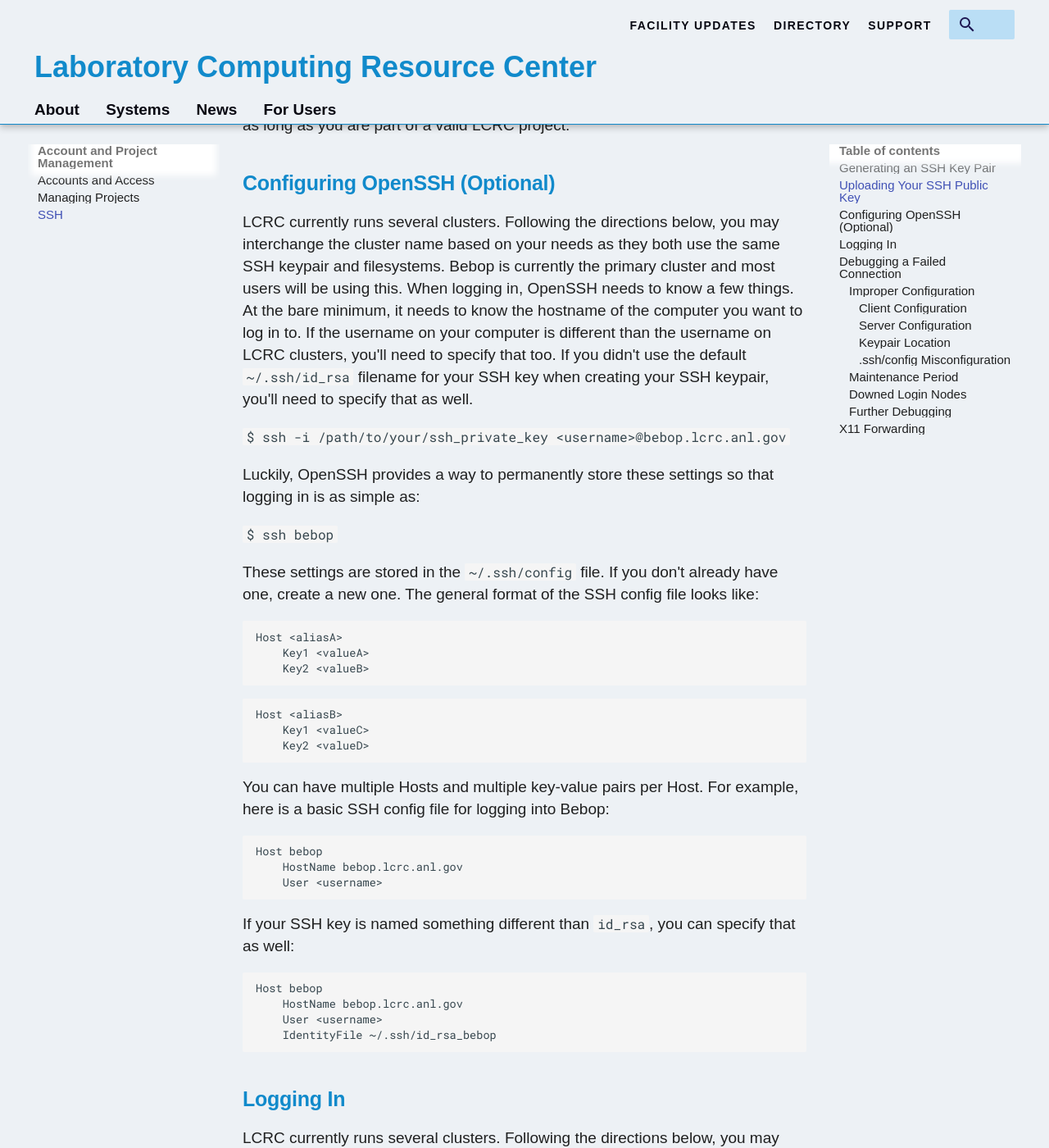
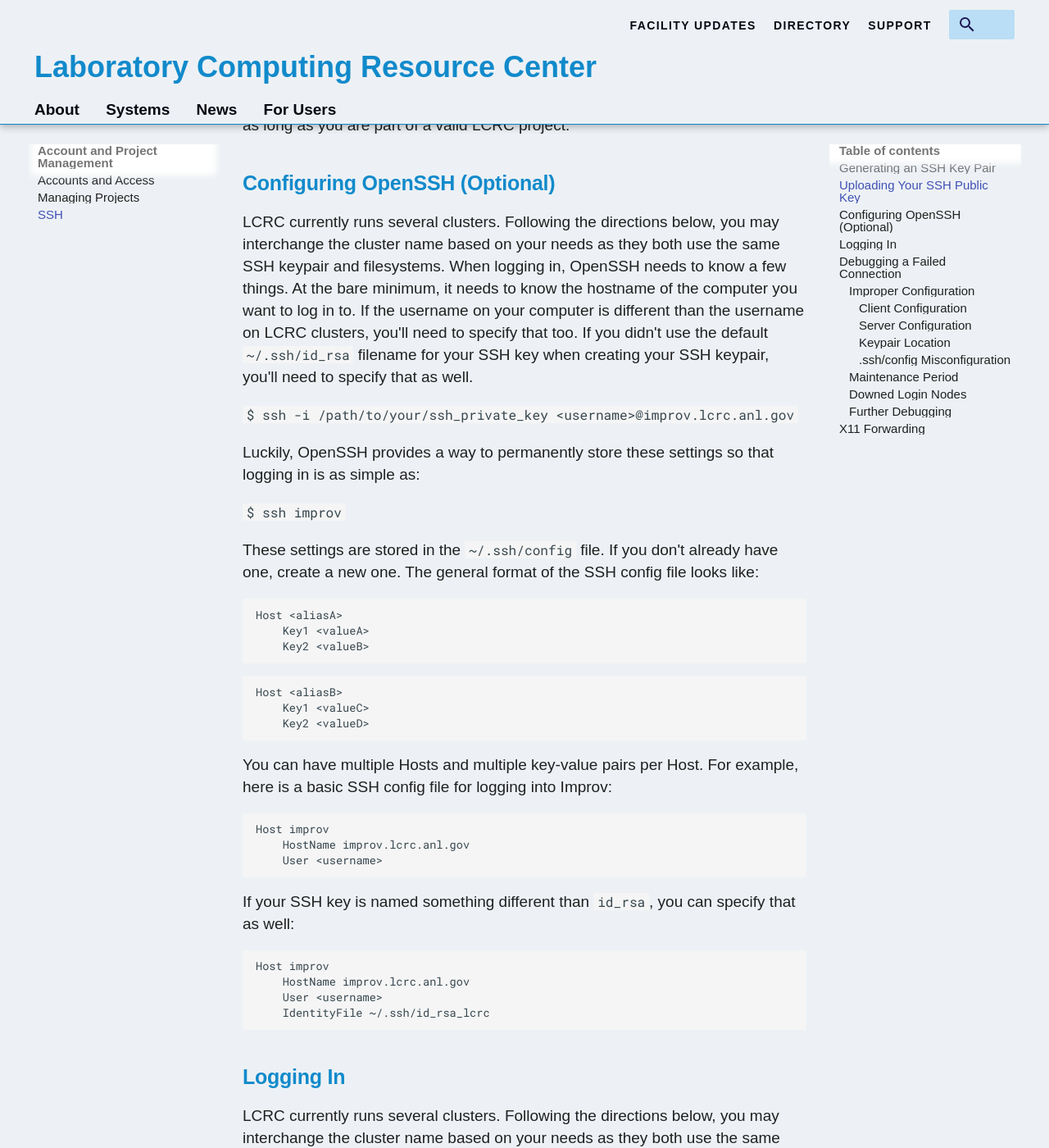
Before and after one commit to argonne-lcrc/user-guides, an MkDocs documentation site: the page built from docs/account-project-management/ssh.md, in a window 1280 px wide and 1400 px high, scrolled down 2443 px. Shown: the whole window at 82% size. Built offline with MkDocs 1.6.1 and Material for MkDocs 9.7.7, drawn with Linux system fonts in a browser that asks for light colours; some web fonts are replaced; comment, search, counter and statistics services are not loaded; some of the changed text lies outside the part shown.

````diff
--- a/docs/account-project-management/ssh.md
+++ b/docs/account-project-management/ssh.md
@@ -66,13 +66,13 @@ Your public key is safe to share. It may also have your username and hostname or
 Configuring OpenSSH (Optional)
 ------------------------------
 
-LCRC currently runs several clusters. Following the directions below, you may interchange the cluster name based on your needs as they both use the same SSH keypair and filesystems. Bebop is currently the primary cluster and most users will be using this. When logging in, OpenSSH needs to know a few things. At the bare minimum, it needs to know the hostname of the computer you want to log in to. If the username on your computer is different than the username on LCRC clusters, you'll need to specify that too. If you didn't use the default `~/.ssh/id_rsa` filename for your SSH key when creating your SSH keypair, you'll need to specify that as well.
+LCRC currently runs several clusters. Following the directions below, you may interchange the cluster name based on your needs as they both use the same SSH keypair and filesystems. When logging in, OpenSSH needs to know a few things. At the bare minimum, it needs to know the hostname of the computer you want to log in to. If the username on your computer is different than the username on LCRC clusters, you'll need to specify that too. If you didn't use the default `~/.ssh/id_rsa` filename for your SSH key when creating your SSH keypair, you'll need to specify that as well.
 
-`$ ssh -i /path/to/your/ssh_private_key <username>@bebop.lcrc.anl.gov`
+`$ ssh -i /path/to/your/ssh_private_key <username>@improv.lcrc.anl.gov`
 
 Luckily, OpenSSH provides a way to permanently store these settings so that logging in is as simple as:
 
-`$ ssh bebop`
+`$ ssh improv`
 
 These settings are stored in the `~/.ssh/config` file. If you don't already have one, create a new one. The general format of the SSH config file looks like:
 
@@ -88,39 +88,35 @@ Host <aliasB>
     Key2 <valueD>
 ```
 
-You can have multiple Hosts and multiple key-value pairs per Host. For example, here is a basic SSH config file for logging into Bebop:
+You can have multiple Hosts and multiple key-value pairs per Host. For example, here is a basic SSH config file for logging into Improv:
 
 ```sh
-Host bebop
-    HostName bebop.lcrc.anl.gov
+Host improv
+    HostName improv.lcrc.anl.gov
     User <username>
 ```
 
 If your SSH key is named something different than `id_rsa`, you can specify that as well:
 
 ```sh
-Host bebop
-    HostName bebop.lcrc.anl.gov
+Host improv
+    HostName improv.lcrc.anl.gov
     User <username>
-    IdentityFile ~/.ssh/id_rsa_bebop
+    IdentityFile ~/.ssh/id_rsa_lcrc
 ```
 
 Logging In
 ----------
 
-LCRC currently runs several clusters. Following the directions below, you may interchange the cluster name based on your needs as they both use the same SSH keypair and filesystems. Bebop is currently the primary cluster and most users will be using this. Once you have uploaded your public key to the clusters, you can try logging in. If you followed our **Configuring OpenSSH** instructions above, logging in is as simple as:
+LCRC currently runs several clusters. Following the directions below, you may interchange the cluster name based on your needs as they both use the same SSH keypair and filesystems. Once you have uploaded your public key to the clusters, you can try logging in. If you followed our **Configuring OpenSSH** instructions above, logging in is as simple as:
 
-`$ ssh bebop`
+`$ ssh improv`
 
-If you skipped those instructions, you'll have to be a little more specific. For most users, you'll run the following command(s), substituting <username> for your LCRC username. **To access Bebop**:
+If you skipped those instructions, you'll have to be a little more specific. For most users, you'll run the following command(s), substituting <username> for your LCRC username. **To access Improv**:
 
-`$ ssh <username>@bebop.lcrc.anl.gov`
+`$ ssh <username>@improv.lcrc.anl.gov`
 
-**To access Blues**:
-
-`$ ssh <username>@blues.lcrc.anl.gov`
-
-Once you've logged in successfully, you're good to go. If you have any problems logging in, see **Debugging a Failed Connection** below.
+You can change the cluster name as needed based on our available resources. Once you've logged in successfully, you're good to go. If you have any problems logging in, see **Debugging a Failed Connection** below.
 
 Debugging a Failed Connection
 -----------------------------
@@ -174,7 +170,7 @@ These are all of the default permissions. If you made the mistake of giving ever
 
 If you didn't use the default `~/.ssh/id_rsa` filename for your SSH key when creating your SSH keypair, you'll need to specify that as well.
 
-`$ ssh -i /path/to/your/ssh_private_key <username>@bebop.lcrc.anl.gov`
+`$ ssh -i /path/to/your/ssh_private_key <username>@improv.lcrc.anl.gov`
 
 ##### .ssh/config Misconfiguration
 
@@ -186,22 +182,20 @@ Once per month, usually on the second Monday of the month, we have a maintenance
 
 #### Downed Login Nodes
 
-Occasionally LCRC login nodes may become unresponsive due to a number of various failures unexpectedly. Because of the round-robin nature of the connection, you may land on one of these bad nodes when you try to SSH to LCRC. We'll try to make sure each node is up at all times, but you may attempt to connect to the clusters during this unexpected down time. To test whether or not the problem is on your end or on the LCRC side and if you've already exhausted the other troubleshooting steps, try to connect to a specific login node. To do this, you can substitute your SSH commands of `ssh bebop.lcrc.anl.gov`, for example, with these instead. For Bebop:
+Occasionally LCRC login nodes may become unresponsive due to a number of various failures unexpectedly. Because of the round-robin nature of the connection, you may land on one of these bad nodes when you try to SSH to LCRC. We'll try to make sure each node is up at all times, but you may attempt to connect to the clusters during this unexpected down time. To test whether or not the problem is on your end or on the LCRC side and if you've already exhausted the other troubleshooting steps, try to connect to a specific login node. To do this, you can substitute your SSH commands of `ssh improv.lcrc.anl.gov`, for example, with these instead. For Improv:
+```sh
+ssh ilogin1.lcrc.anl.gov
+ssh ilogin2.lcrc.anl.gov
+ssh ilogin3.lcrc.anl.gov
+ssh ilogin4.lcrc.anl.gov
+```
 
+For Bebop:
 ```sh
 ssh beboplogin1.lcrc.anl.gov
 ssh beboplogin2.lcrc.anl.gov
 ssh beboplogin3.lcrc.anl.gov
 ssh beboplogin4.lcrc.anl.gov
-```
-
-For Blues:
-
-```sh
-ssh blueslogin1.lcrc.anl.gov
-ssh blueslogin2.lcrc.anl.gov
-ssh blueslogin3.lcrc.anl.gov
-ssh blueslogin4.lcrc.anl.gov
 ```
 
 If you try a couple of these nodes and still can't connect, you can continue troubleshooting. Of course in extremely rare cases most of our login nodes can be down so you can always contact us if you've exhausted all of your connection options.
@@ -211,7 +205,7 @@ If you try a couple of these nodes and still can't connect, you can continue tro
 If for whatever reason you cannot successfully log in, shoot us an email at [support@lcrc.anl.gov](mailto:support@lcrc.anl.gov). We'll need 3 things from you to diagnose your problem. Run the following commands and give us the output:
 
 ```sh
-ssh -vvv <username>@bebop.lcrc.anl.gov
+ssh -vvv <username>@improv.lcrc.anl.gov
 ls -la ~/.ssh
 cat ~/.ssh/config
 ```
@@ -223,15 +217,15 @@ X11 Forwarding
 
 In order to run programs with a graphical user interface (GUI) over SSH, you will need to enable X11 forwarding. This is fairly simple with OpenSSH. You can either run the following command:
 
-`ssh -X <username>@bebop.lcrc.anl.gov`
+`ssh -X <username>@improv.lcrc.anl.gov`
 
 or add the following to your `~/.ssh/config` file:
 
 ```sh
-Host bebop
-    HostName bebop.lcrc.anl.gov
+Host improv
+    HostName improv.lcrc.anl.gov
     User <username>
     ForwardX11 yes
 ```
 
-and run `ssh bebop` normally.
+and run `ssh improv` normally.
--- a/mkdocs.yml
+++ b/mkdocs.yml
@@ -13,9 +13,12 @@ nav:
   #- Running Jobs with Slurm at LCRC:
   #  - Overview:
   - Running Jobs at LCRC:
-    #- Overview:
     - Overview: running-jobs-at-lcrc/overview.md
     - Running Jobs on PBS Pro Clusters: running-jobs-at-lcrc/pbs-pro-clusters.md
+    - Using Software:
+      - Getting Started: using-software/getting-started.md
+      - Software Specific Guides:
+        - Using Jupyter Notebooks: using-software/software-specific-guides/using-jupyter-notebooks.md
   - Data Management:
     - Data Transfer:
       - SFTP and SCP: data-management/data-transfer/sftp-scp.md
````
Also changed, not shown: docs/using-software/software-specific-guides/using-jupyter-notebooks.md (added, +113 -0 lines), docs/using-software/getting-started.md (added), docs/using-software/software-specific-guides/overview.md (added).
